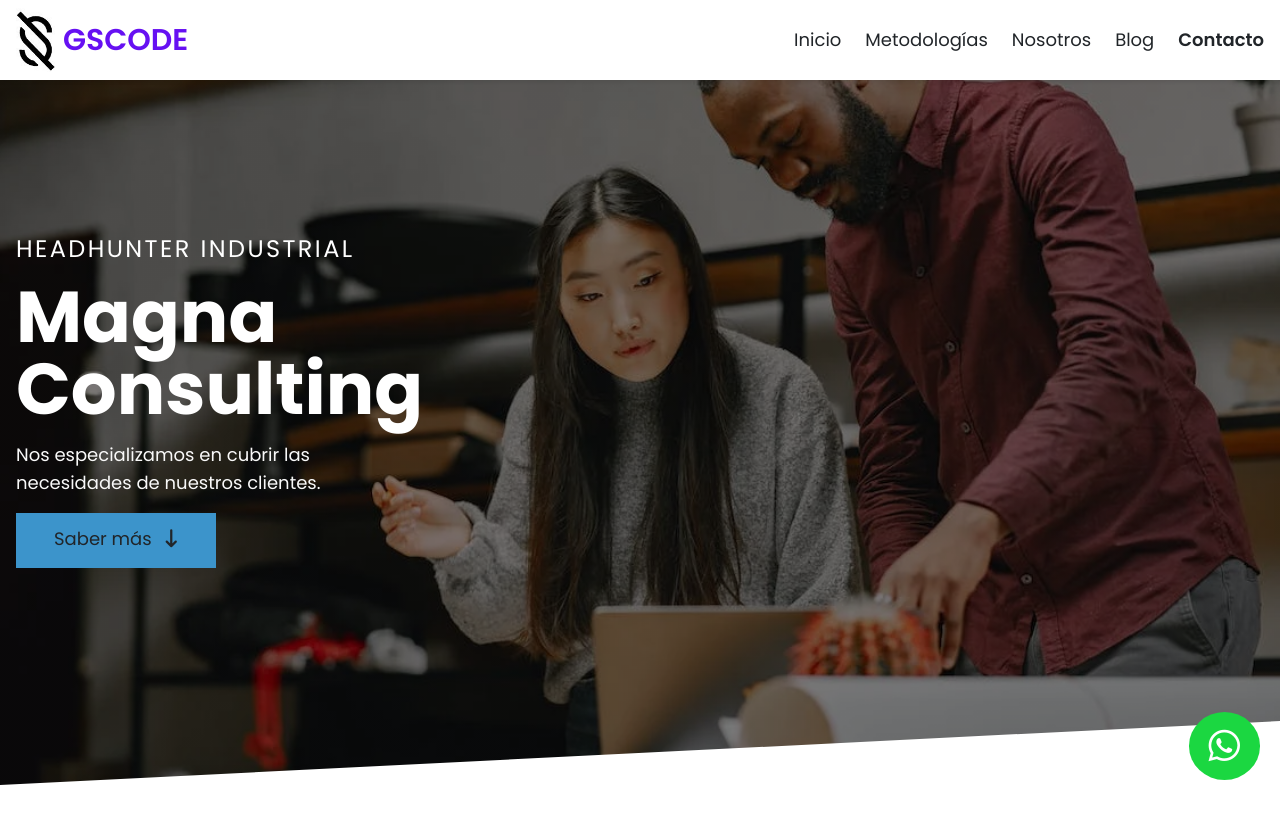
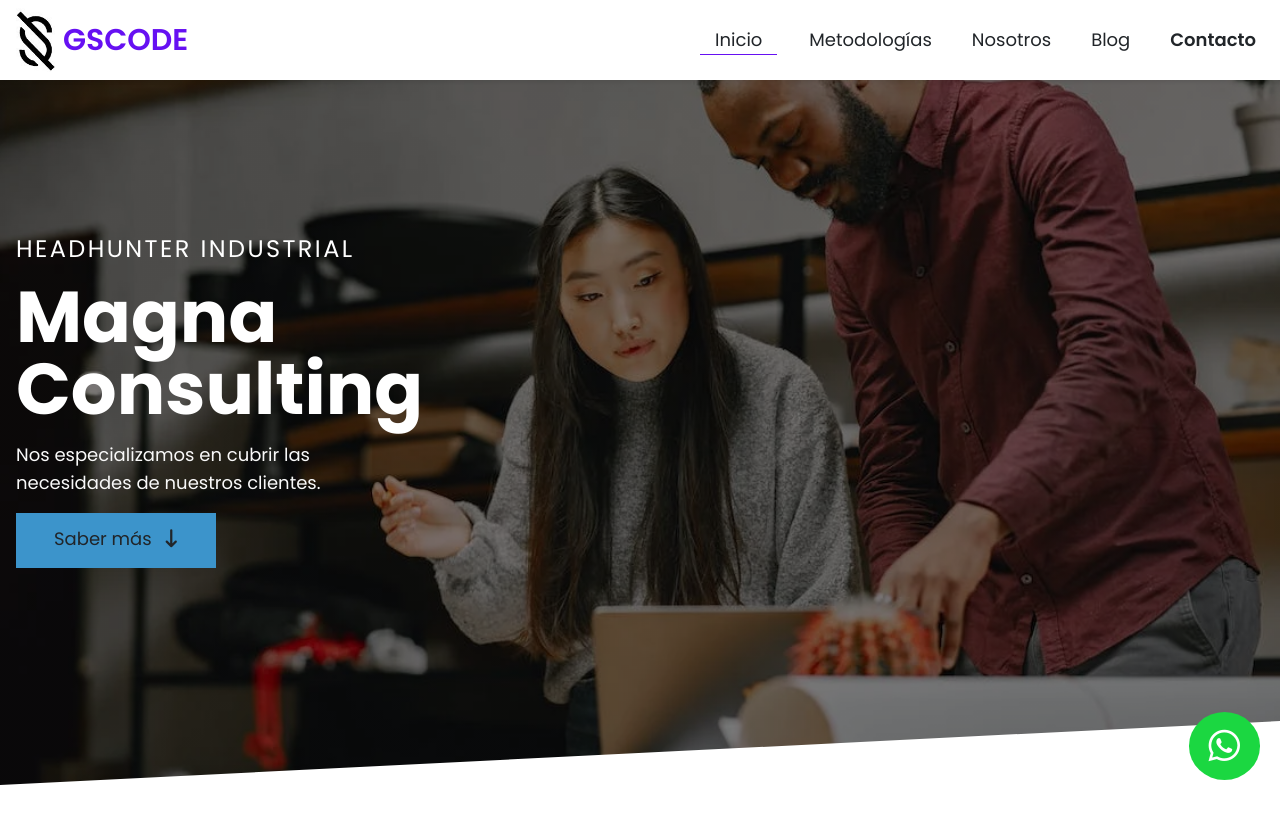
Before and after one commit to gszcode/gscode, a React (Vite) app: page / in a window 1280 px wide. Shown: the top 824 px of the page. Built offline with nearby package versions, Linux system fonts and the light colour scheme.

Commit message:
navbar desktop con estilos

```diff
--- a/src/components/NavbarLong.jsx
+++ b/src/components/NavbarLong.jsx
@@ -2,25 +2,19 @@ const NavbarLong = () => {
   return (
     <nav className="hidden lg:block">
       <ul className="logo-lg flex items-start gap-4 text-lg">
-        <a href="#home" className="hover:text-primary-color cursor-pointer">
+        <a href="#home" className="cursor-pointer focus">
           Inicio
         </a>
-        <a
-          href="#methodologies"
-          className="hover:text-primary-color cursor-pointer"
-        >
+        <a href="#methodologies" className="cursor-pointer px-2 item">
           Metodologías
         </a>
-        <a href="#about" className="hover:text-primary-color cursor-pointer">
+        <a href="#about" className="cursor-pointer px-2 item">
           Nosotros
         </a>
-        <a href="#blog" className="hover:text-primary-color cursor-pointer">
+        <a href="#blog" className="cursor-pointer px-2 item">
           Blog
         </a>
-        <a
-          href="#contact"
-          className="hover:text-primary-color cursor-pointer font-semibold"
-        >
+        <a href="#contact" className="cursor-pointer px-2 font-semibold item">
           Contacto
         </a>
       </ul>
```
